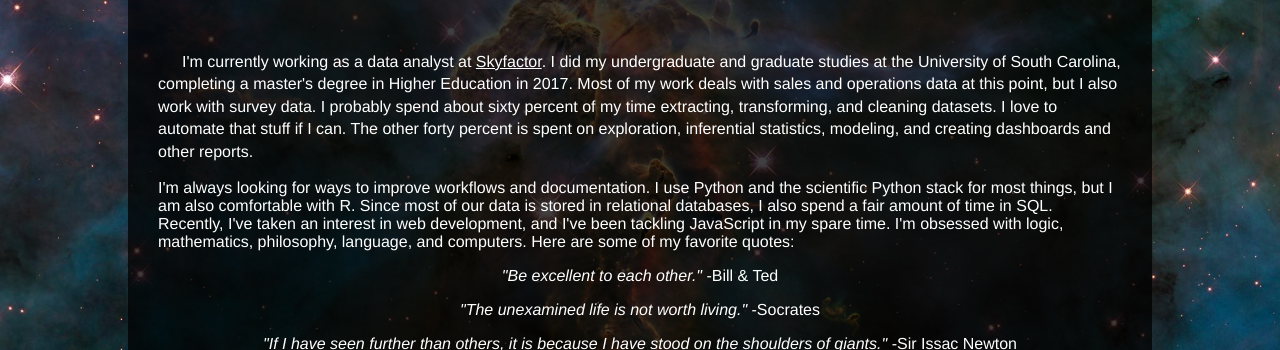
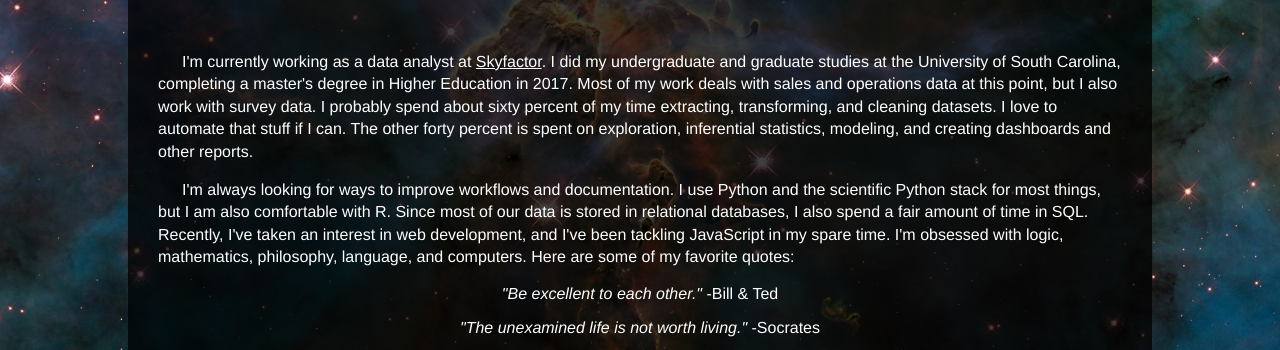
Before and after one commit to SonofSpock/sonofspock.github.io, a plain HTML site: page index.html in a window 1280 px wide. Shown: the part 433-783 px from the top of the page. Drawn offline with Linux system fonts and the light colour scheme.

Commit message:
Update formatting of new second paragraph

```diff
--- a/index.html
+++ b/index.html
@@ -49,7 +49,7 @@
             that stuff if I can. The other forty percent is spent on exploration, inferential statistics, modeling, and creating
             dashboards and other reports.
           </p>
-          <p>
+          <p style="text-indent:24px; line-height:1.4em;">
             I'm always looking for ways to improve workflows and documentation. I use Python and the scientific
             Python stack for most things, but I am also comfortable with R. Since most
             of our data is stored in relational databases, I also spend a fair amount of time in SQL. Recently, I've
```
